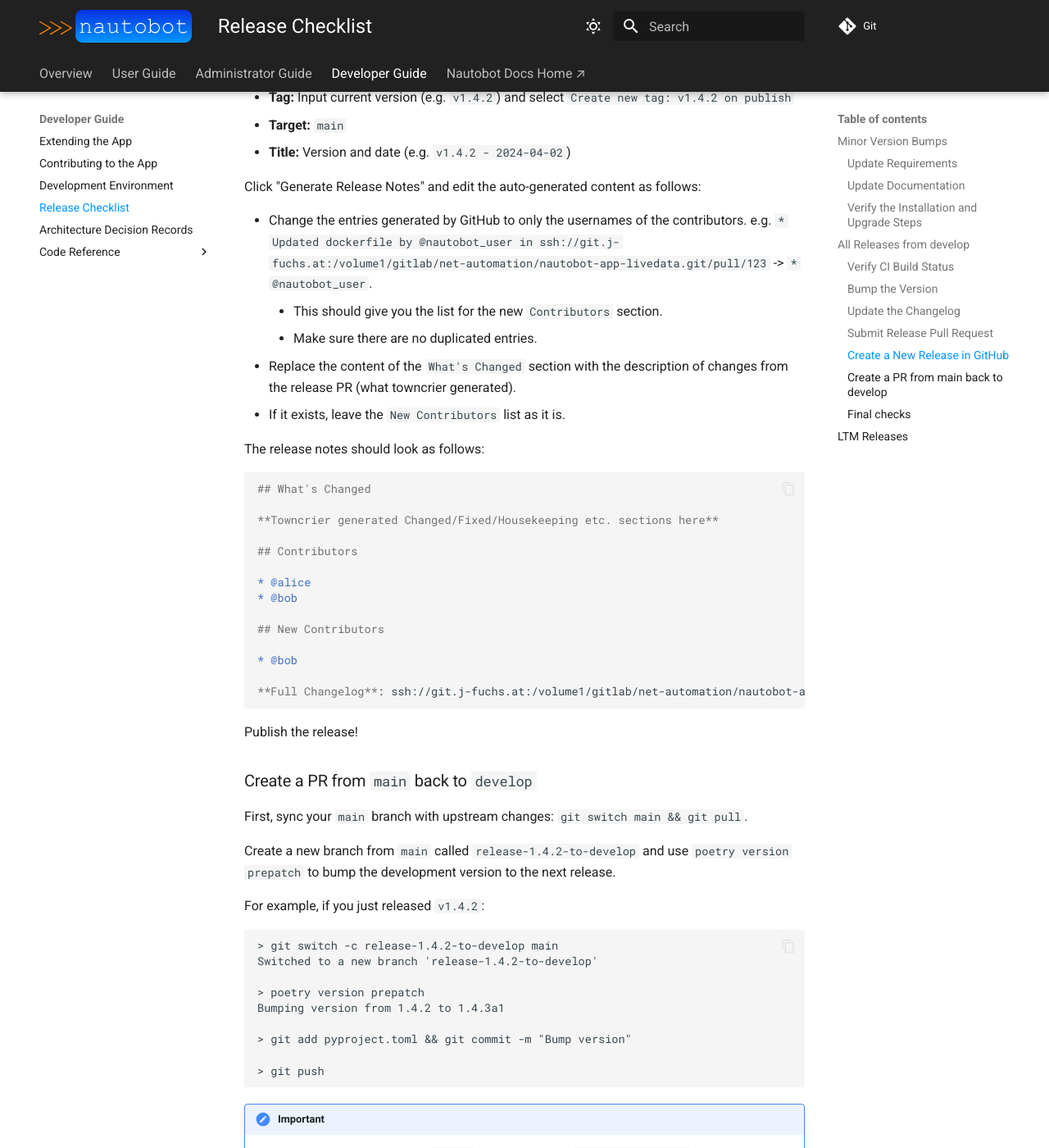
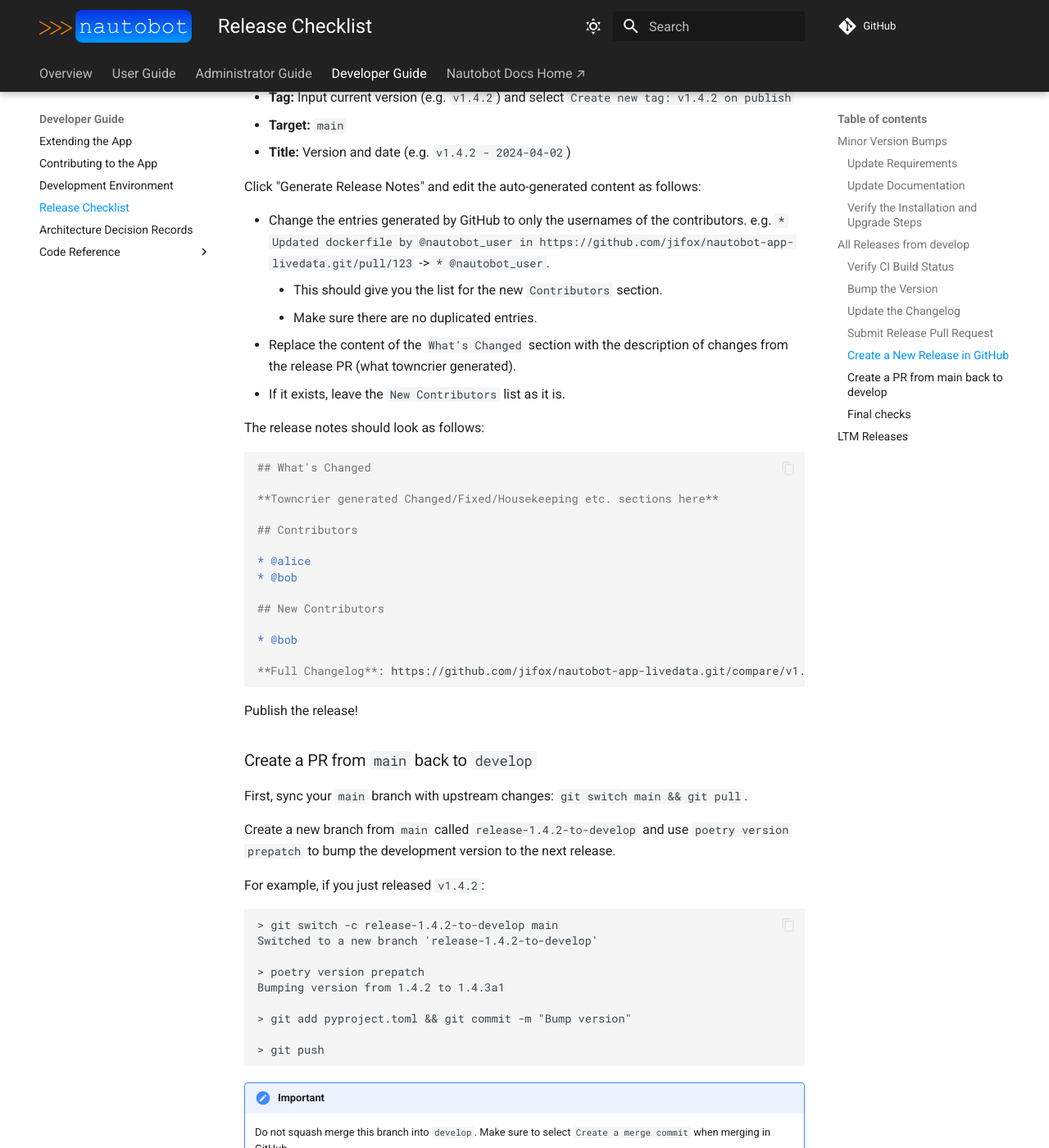
Before and after one commit to jifox/nautobot-app-livedata, an MkDocs documentation site: the page built from docs/dev/release_checklist.md, in a window 1280 px wide and 1400 px high, scrolled down 3868 px. Shown: the whole window at 82% size. Built offline with MkDocs 1.6.1 and Material for MkDocs 9.7.7, drawn with Linux system fonts in a browser that asks for light colours; comment, search, counter and statistics services are not loaded.

Commit message:
Update nautobot-app template

````diff
--- a/docs/dev/release_checklist.md
+++ b/docs/dev/release_checklist.md
@@ -128,7 +128,7 @@ Once CI has completed on the PR, merge it.
 
 ### Create a New Release in GitHub
 
-Draft a [new release](ssh://git.j-fuchs.at:/volume1/gitlab/net-automation/nautobot-app-livedata.git/releases/new) with the following parameters.
+Draft a [new release](https://github.com/jifox/nautobot-app-livedata.git/releases/new) with the following parameters.
 
 * **Tag:** Input current version (e.g. `v1.4.2`) and select `Create new tag: v1.4.2 on publish`
 * **Target:** `main`
@@ -136,7 +136,7 @@ Draft a [new release](ssh://git.j-fuchs.at:/volume1/gitlab/net-automation/nautob
 
 Click "Generate Release Notes" and edit the auto-generated content as follows:
 
-- Change the entries generated by GitHub to only the usernames of the contributors. e.g. `* Updated dockerfile by @nautobot_user in ssh://git.j-fuchs.at:/volume1/gitlab/net-automation/nautobot-app-livedata.git/pull/123` -> `* @nautobot_user`.
+- Change the entries generated by GitHub to only the usernames of the contributors. e.g. `* Updated dockerfile by @nautobot_user in https://github.com/jifox/nautobot-app-livedata.git/pull/123` -> `* @nautobot_user`.
     - This should give you the list for the new `Contributors` section.
     - Make sure there are no duplicated entries.
 - Replace the content of the `What's Changed` section with the description of changes from the release PR (what towncrier generated).
@@ -158,7 +158,7 @@ The release notes should look as follows:
 
 * @bob
 
-**Full Changelog**: ssh://git.j-fuchs.at:/volume1/gitlab/net-automation/nautobot-app-livedata.git/compare/v1.4.1...v1.4.2
+**Full Changelog**: https://github.com/jifox/nautobot-app-livedata.git/compare/v1.4.1...v1.4.2
 ```
 
 Publish the release!
--- a/mkdocs.yml
+++ b/mkdocs.yml
@@ -4,7 +4,7 @@ edit_uri: "edit/main/docs"
 site_dir: "livedata/static/livedata/docs"
 site_name: "Live Data Documentation"
 site_url: "https://docs.swarm-services.home.local/projects/livedata/en/latest/"
-repo_url: "ssh://git.j-fuchs.at:/volume1/gitlab/net-automation/nautobot-app-livedata.git"
+repo_url: "https://github.com/jifox/nautobot-app-livedata.git"
 copyright: "Copyright &copy; The Authors"
 theme:
   name: "material"
@@ -127,4 +127,4 @@ nav:
           - "dev/code_reference/index.md"
           - Package: "dev/code_reference/package.md"
           - API: "dev/code_reference/api.md"
-  - Nautobot Docs Home ↗︎: "https://docs.swarm-services.home.local"
+  - Nautobot Docs Home ↗︎: "https://github.com/jifox/"
--- a/pyproject.toml
+++ b/pyproject.toml
@@ -5,8 +5,8 @@ description = "LiveData is a Nautobot plugin that provides a live view of the ne
 authors = ["Josef Fuchs <josef.fuchs@j-fuchs.at>"]
 license = "Apache-2.0"
 readme = "README.md"
-homepage = "ssh://git.j-fuchs.at:/volume1/gitlab/net-automation/nautobot-app-livedata.git"
-repository = "ssh://git.j-fuchs.at:/volume1/gitlab/net-automation/nautobot-app-livedata.git"
+homepage = "https://github.com/jifox/nautobot-app-livedata.git"
+repository = "https://github.com/jifox/nautobot-app-livedata.git"
 documentation = "https://docs.swarm-services.home.local/projects/livedata/en/latest/"
 keywords = ["nautobot", "nautobot-app", "nautobot-plugin"]
 classifiers = [
@@ -153,7 +153,7 @@ directory = "changes"
 filename = "docs/admin/release_notes/version_X.Y.md"
 template = "development/towncrier_template.j2"
 start_string = "<!-- towncrier release notes start -->"
-issue_format = "[#{issue}](ssh://git.j-fuchs.at:/volume1/gitlab/net-automation/nautobot-app-livedata.git/issues/{issue})"
+issue_format = "[#{issue}](https://github.com/jifox/nautobot-app-livedata.git/issues/{issue})"
 
 [[tool.towncrier.type]]
 directory = "security"
````
Also changed, not shown: README.md (+3 -3 lines), docs/admin/release_notes/version_1.0.md (+1 -1 lines), .cookiecutter.json, 1 other file.
